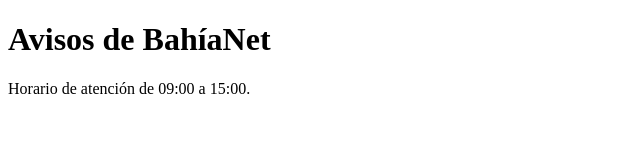
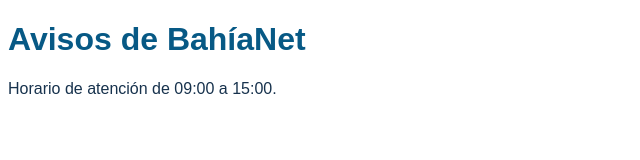
Before and after one commit to awaxisnei/bahianet-web, a plain HTML site: page sitio/index.html in a window 1280 px wide. Shown: the whole page, without its empty margins (0-640 px from the left). Drawn offline with Linux system fonts and the light colour scheme.

Commit message:
Corregir el enlace a la hoja de estilos

```diff
--- a/sitio/index.html
+++ b/sitio/index.html
@@ -3,7 +3,7 @@
   <head>
     <meta charset="utf-8">
     <title>Avisos de BahíaNet</title>
-    <link rel="stylesheet" href="otro.css">
+    <link rel="stylesheet" href="estilos.css">
   </head>
   <body>
     <h1>Avisos de BahíaNet</h1>
```
